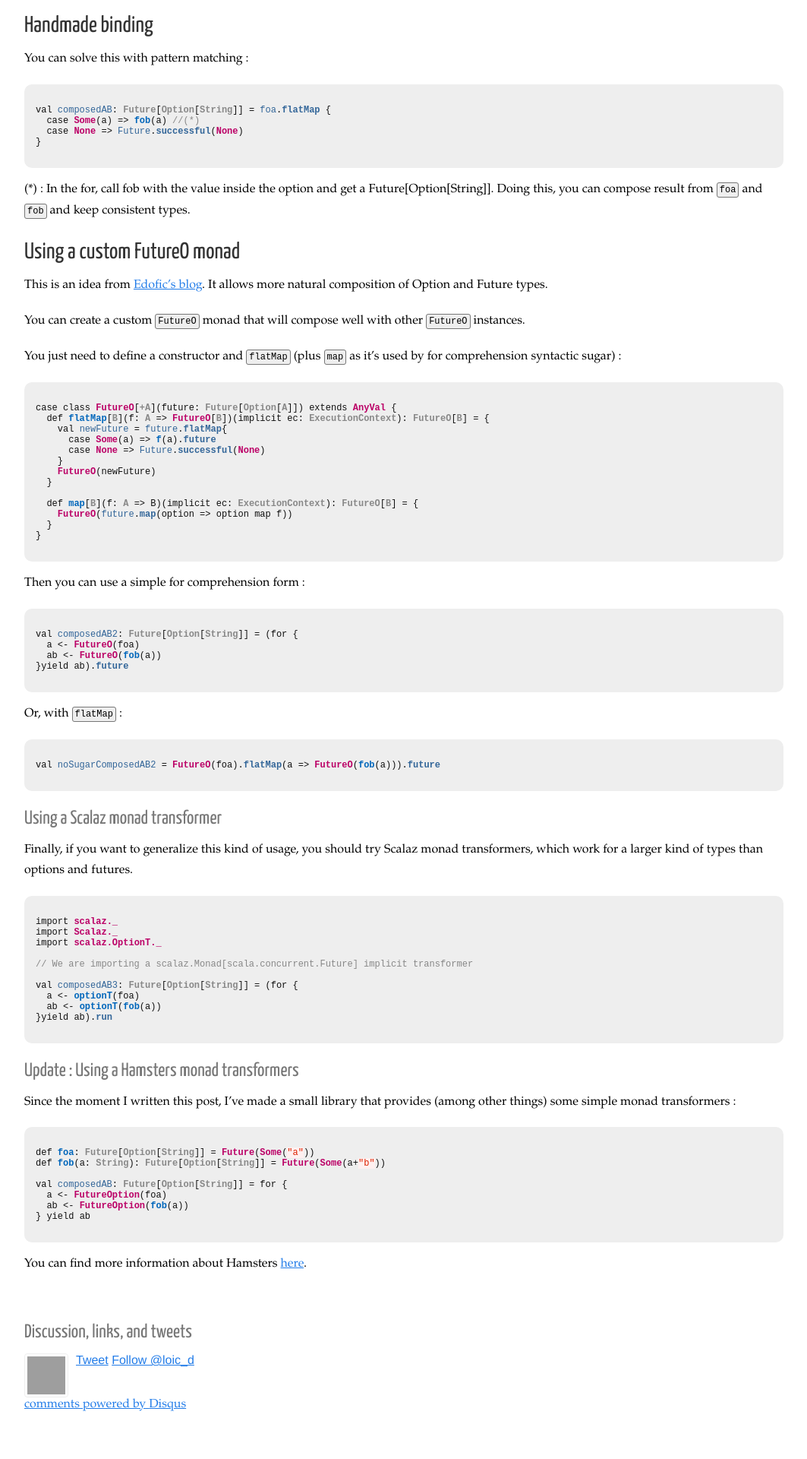
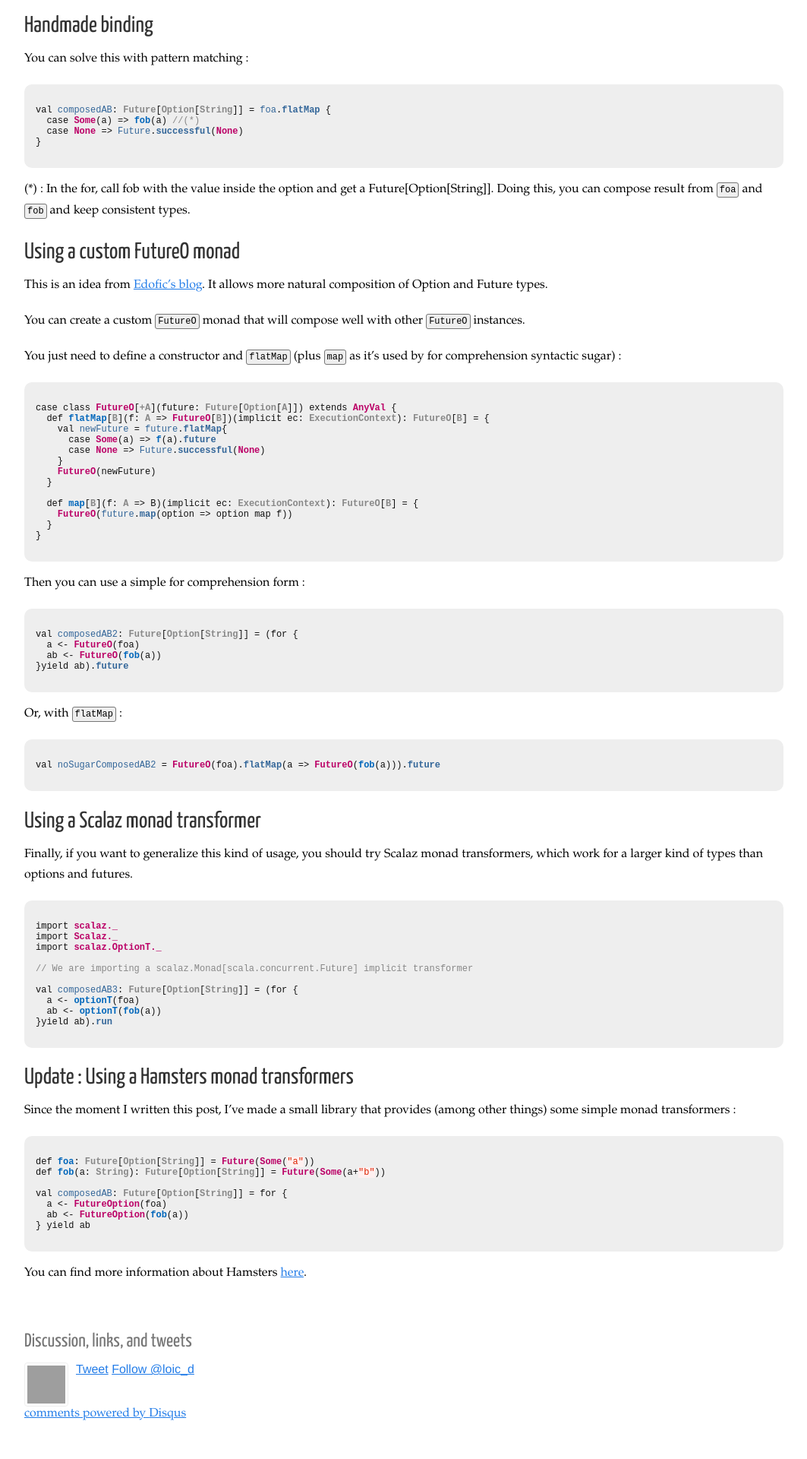
Before and after one commit to loicdescotte/loicdescotte.github.io, a Jekyll site: the page built from _posts/2015-01-23-scala-compose-option-future.md, in a window 1280 px wide. Shown: the part 1078-2998 px from the top of the page at 76% size, without its empty margins (118-1181 px from the left). Built offline with Jekyll 4.4.1, drawn with Linux system fonts in a browser that asks for light colours; nearby versions of some CDN libraries; comment, search, counter and statistics services are not loaded; grey boxes are pictures that could not be loaded.

```diff
--- a/_posts/2015-01-23-scala-compose-option-future.md
+++ b/_posts/2015-01-23-scala-compose-option-future.md
@@ -112,7 +112,7 @@ Or, with `flatMap` :
 val noSugarComposedAB2 = FutureO(foa).flatMap(a => FutureO(fob(a))).future
 {% endhighlight %}
 
-### Using a Scalaz monad transformer
+## Using a Scalaz monad transformer
 
 Finally, if you want to generalize this kind of usage, you should try Scalaz monad transformers, which work for a larger kind of types than options and futures.
 
@@ -130,7 +130,7 @@ val composedAB3: Future[Option[String]] = (for {
 
 {% endhighlight %}
 
-### Update : Using a Hamsters monad transformers
+## Update : Using a Hamsters monad transformers
 
 Since the moment I written this post, I've made a small library that provides (among other things) some simple monad transformers :
 
```
